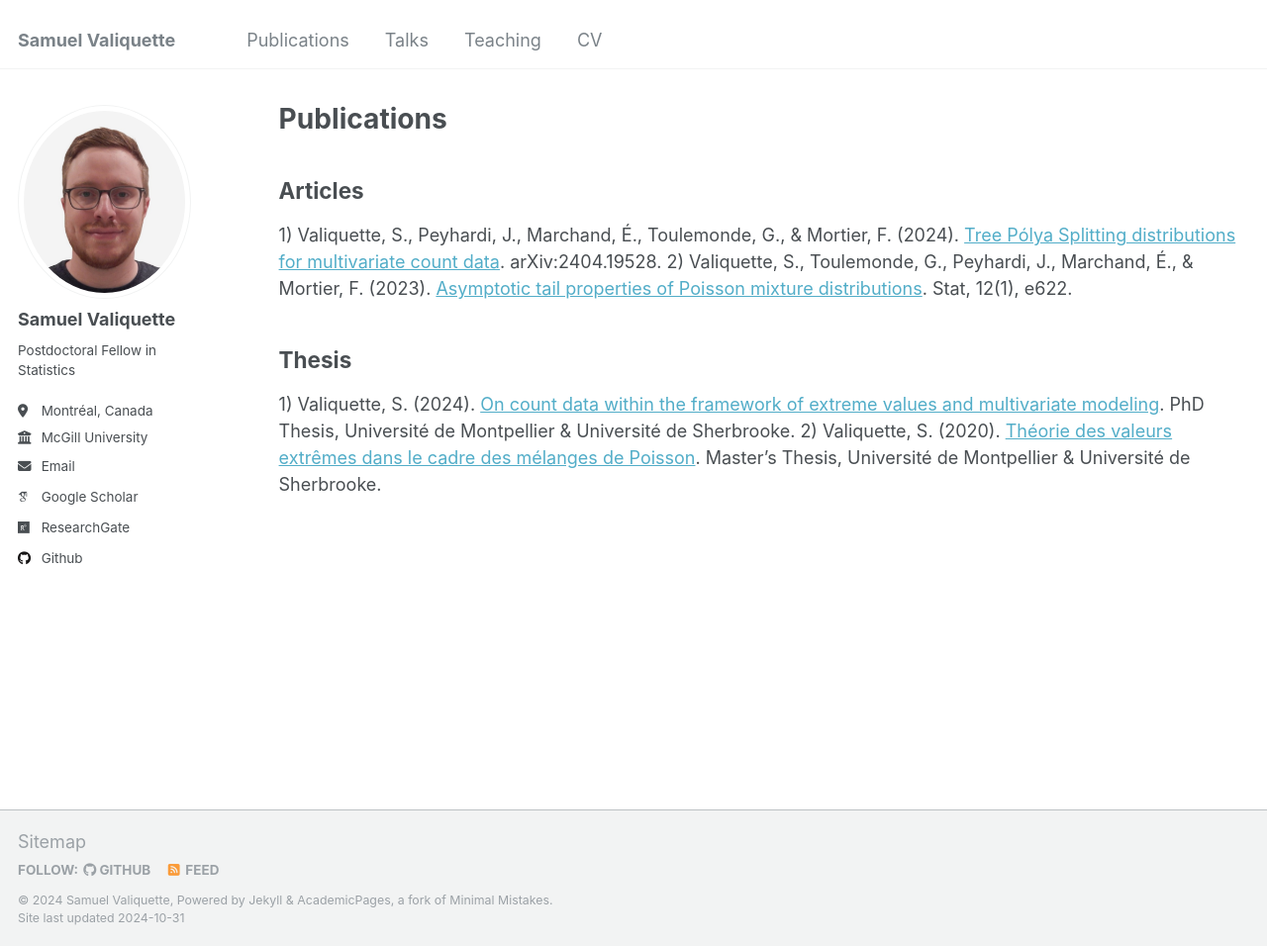
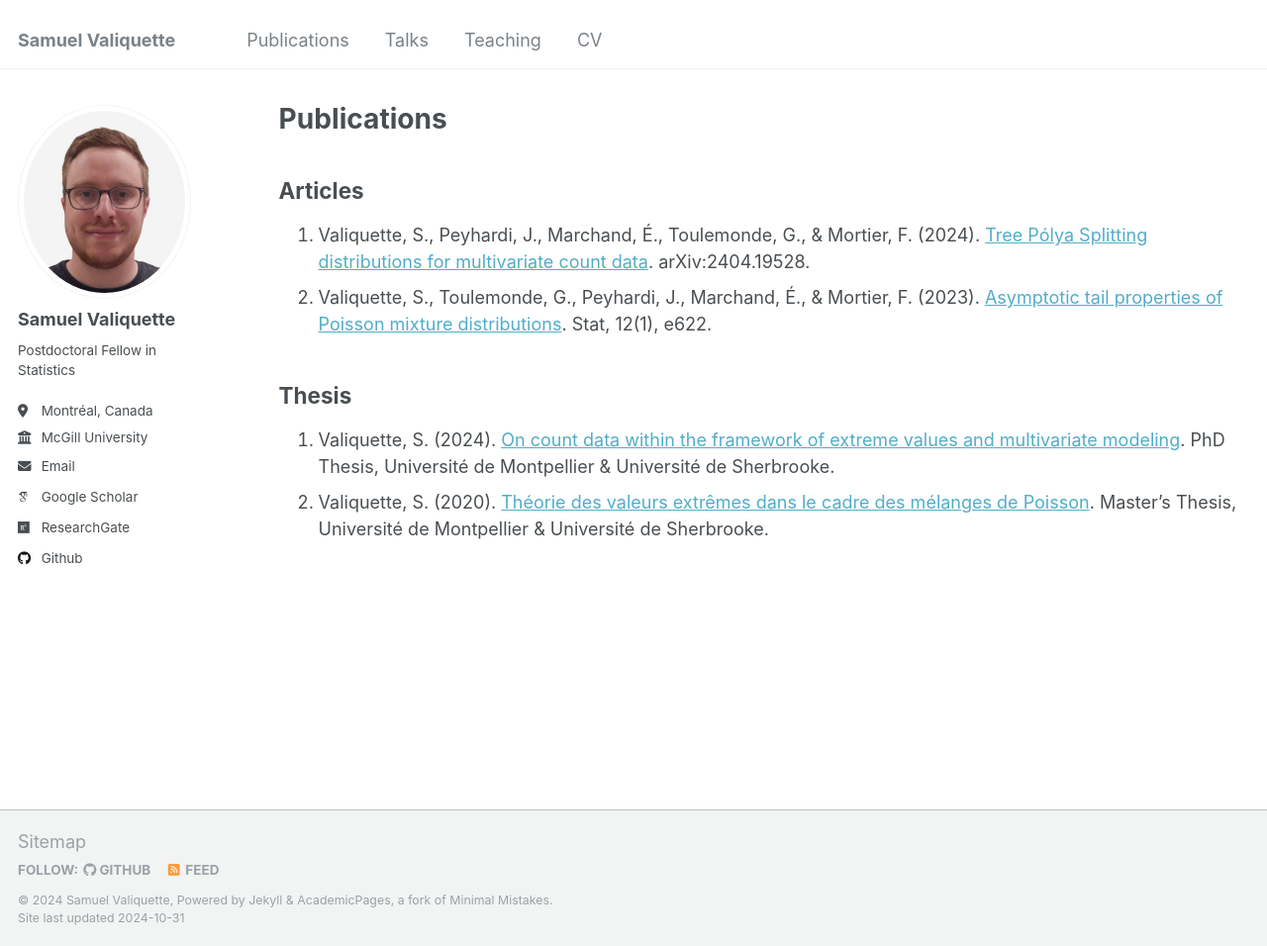
Before and after one commit to s-valiquette/s-valiquette.github.io, a Jekyll site: the page built from _pages/publications.md, in a window 1280 px wide and 956 px high. Shown: the whole window at 99% size. Built offline with Jekyll 4.4.1, drawn with Linux system fonts in a browser that asks for light colours; some web fonts are replaced.

Commit message:
Update publications.md

```diff
--- a/_pages/publications.md
+++ b/_pages/publications.md
@@ -6,10 +6,10 @@ author_profile: true
 ---
 
 ## Articles
-1) Valiquette, S., Peyhardi, J., Marchand, É., Toulemonde, G., & Mortier, F. (2024). [Tree Pólya Splitting distributions for multivariate count data](https://arxiv.org/abs/2404.19528). arXiv:2404.19528.
-2) Valiquette, S., Toulemonde, G., Peyhardi, J., Marchand, É., & Mortier, F. (2023). [Asymptotic tail properties of Poisson mixture distributions](https://onlinelibrary.wiley.com/doi/full/10.1002/sta4.622). Stat, 12(1), e622.
+1. Valiquette, S., Peyhardi, J., Marchand, É., Toulemonde, G., & Mortier, F. (2024). [Tree Pólya Splitting distributions for multivariate count data](https://arxiv.org/abs/2404.19528). arXiv:2404.19528.
+2. Valiquette, S., Toulemonde, G., Peyhardi, J., Marchand, É., & Mortier, F. (2023). [Asymptotic tail properties of Poisson mixture distributions](https://onlinelibrary.wiley.com/doi/full/10.1002/sta4.622). Stat, 12(1), e622.
 
 
 ## Thesis
-1) Valiquette, S. (2024). [On count data within the framework of extreme values and multivariate modeling](https://savoirs.usherbrooke.ca/handle/11143/21889). PhD Thesis, Université de Montpellier & Université de Sherbrooke.
-2) Valiquette, S. (2020). [Théorie des valeurs extrêmes dans le cadre des mélanges de Poisson](http://s-valiquette.github.io/files/stage_Samuel_2020_Final.pdf). Master's Thesis, Université de Montpellier & Université de Sherbrooke.
+1. Valiquette, S. (2024). [On count data within the framework of extreme values and multivariate modeling](https://savoirs.usherbrooke.ca/handle/11143/21889). PhD Thesis, Université de Montpellier & Université de Sherbrooke.
+2. Valiquette, S. (2020). [Théorie des valeurs extrêmes dans le cadre des mélanges de Poisson](http://s-valiquette.github.io/files/stage_Samuel_2020_Final.pdf). Master's Thesis, Université de Montpellier & Université de Sherbrooke.
```
